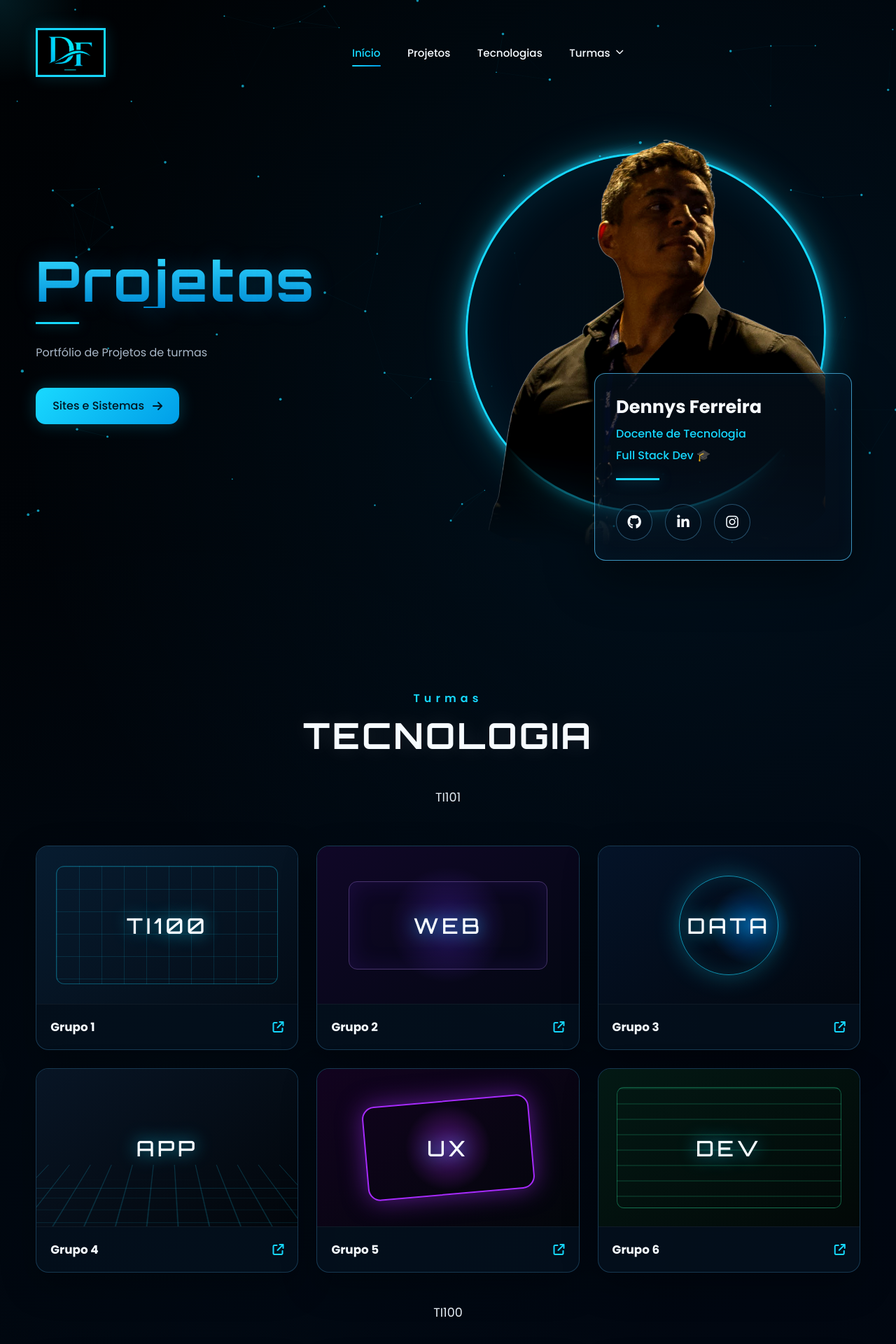
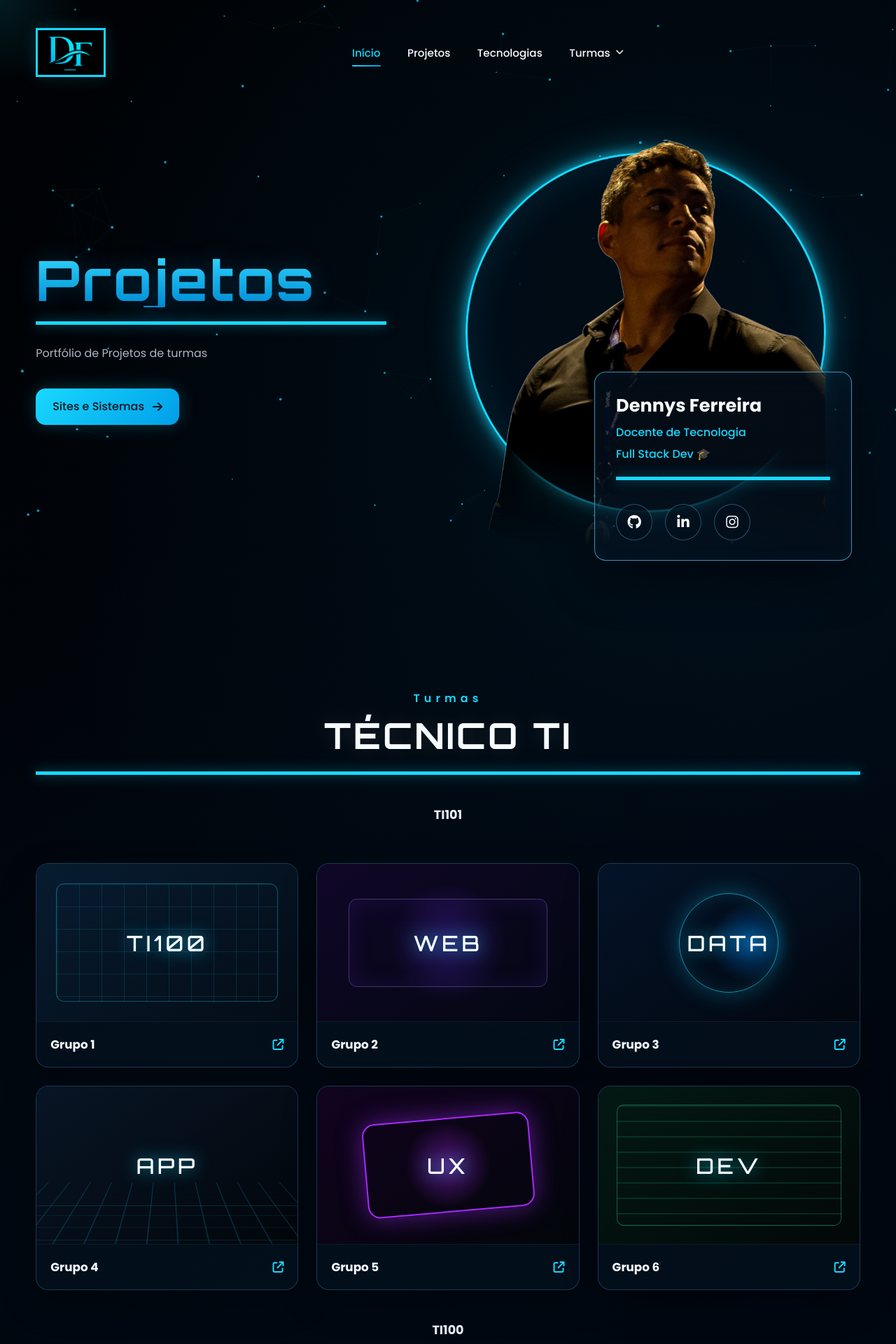
Before and after one commit to DennysWFerreira/dennysferreira, a PHP site: page / in a window 1280 px wide. Shown: the top 1920 px of the page at 70% size. Run offline with PHP 8.4, Linux system fonts and the light colour scheme.

Commit message:
siteV2.9
Links e configurações TI100

```diff
--- a/css/style.css
+++ b/css/style.css
@@ -459,11 +459,11 @@ img {
   letter-spacing: 0.18em;
 }
 
-.short-line,
+.long-line,
 .bio-line {
   display: block;
-  width: 62px;
-  height: 3px;
+  width: 100%;
+  height: 5px;
   margin-top: 20px;
   background: var(--cyan);
   box-shadow: 0 0 18px rgba(22, 216, 255, 0.5);
@@ -718,6 +718,7 @@ img {
   display: grid;
   place-items: center;
   isolation: isolate;
+  text-align: center;
 }
 
 .project-visual span {
@@ -1016,8 +1017,12 @@ footer {
     margin-inline: auto;
   }
 
-  .short-line {
+  .long-line {
     margin-inline: auto;
+  }
+  .long-line {
+    margin-inline: auto;
+
   }
 
   .hero-actions,
--- a/index.html
+++ b/index.html
@@ -59,7 +59,7 @@
                     <strong>Projetos</strong>
 
                 </h1>
-                <span class="short-line"></span>
+                <span class="long-line"></span>
                 <p class="summary">
                     Portfólio de Projetos de turmas
                 </p>
@@ -104,11 +104,13 @@
         <section class="projects section-shell" id="projetos">
             <div class="section-heading reveal">
                 <p>Turmas</p>
-                <h2>TECNOLOGIA</h2>
+                <h2>TÉCNICO TI</h2>
             </div>
 
+            <span class="long-line"></span>
             <div class="project-tabs reveal" role="tablist" aria-label="Turmas">
-                <button class="tab-button" type="button" id="turmaTi101" data-target="ti101">TI101</button>
+                <button class="tab-button" type="button" id="turmaTi101" data-target="ti101">
+                    <strong>TI101</strong></button>
             </div>
 
             <div id="ti100">
@@ -152,55 +154,52 @@
                 </div>
             </div>
 
+
             <div class="project-tabs reveal" role="tablist" aria-label="Turmas">
-                <button class="tab-button" type="button" id="turmaTi100" data-target="ti100">TI100</button>
+                <button class="tab-button" type="button" id="turmaTi100" data-target="ti100"><strong>TI100</strong></button>
             </div>
             <div id="ti101">
                 <div class="project-grid">
-                    <a class="project-card reveal" href="https://www.google.com" target="_blank"
+                    <a class="project-card reveal" href="https://www.dennysferreira.com.br/ti100/desc/" target="_blank"
                         rel="noopener noreferrer">
-                        <div class="project-visual visual-neon"><span>TI101</span></div>
-                        <div class="project-info"><strong>Grupo 1</strong><i
+                        <div class="project-visual visual-code"><span>Agência <br>DESC</span></div>
+                        <div class="project-info"><strong>TI100</strong><i
                                 class="fa-solid fa-arrow-up-right-from-square"></i></div>
                     </a>
-                    <a class="project-card reveal" href="https://www.google.com" target="_blank"
+                    <a class="project-card reveal" href="https://www.dennysferreira.com.br/ti100/aroma811/" target="_blank"
                         rel="noopener noreferrer">
-                        <div class="project-visual visual-terminal"><span>PHP</span></div>
-                        <div class="project-info"><strong>Grupo 2</strong><i
+                        <div class="project-visual visual-code"><span>Aroma 811</span></div>
+                        <div class="project-info"><strong>Gabriel N. - Liliane F. - Naylla L.</strong><i
                                 class="fa-solid fa-arrow-up-right-from-square"></i></div>
                     </a>
-                    <a class="project-card reveal" href="https://www.google.com" target="_blank"
+                    <a class="project-card reveal" href="https://www.dennysferreira.com.br/ti100/artimola/projeto.html" target="_blank"
                         rel="noopener noreferrer">
-                        <div class="project-visual visual-dashboard"><span>SQL</span></div>
-                        <div class="project-info"><strong>Grupo 3</strong><i
+                        <div class="project-visual visual-code"><span>Artímola</span></div>
+                        <div class="project-info"><strong>Bruno M. - Jacky M. - Murilo M. </strong><i
                                 class="fa-solid fa-arrow-up-right-from-square"></i></div>
                     </a>
-                    <a class="project-card reveal" href="https://www.google.com" target="_blank"
+                    <a class="project-card reveal" href="https://www.dennysferreira.com.br/ti100/jumbox/projeto/" target="_blank"
                         rel="noopener noreferrer">
-                        <div class="project-visual visual-globe"><span>API</span></div>
-                        <div class="project-info"><strong>Grupo 4</strong><i
+                        <div class="project-visual visual-code"><span>Jumbox</span></div>
+                        <div class="project-info"><strong>Felipe S. - Gabriel B. - Matheus S.</strong><i
                                 class="fa-solid fa-arrow-up-right-from-square"></i></div>
                     </a>
-                    <a class="project-card reveal" href="https://www.google.com" target="_blank"
+                    <a class="project-card reveal" href="https://www.dennysferreira.com.br/ti100/oficinahd/" target="_blank"
                         rel="noopener noreferrer">
-                        <div class="project-visual visual-code"><span>JS</span></div>
-                        <div class="project-info"><strong>Grupo 5</strong><i
-                                class="fa-solid fa-arrow-up-right-from-square"></i></div>
-                    </a>
-                    <a class="project-card reveal" href="https://www.google.com" target="_blank"
-                        rel="noopener noreferrer">
-                        <div class="project-visual visual-grid"><span>UI</span></div>
-                        <div class="project-info"><strong>Grupo 6</strong><i
+                        <div class="project-visual visual-code"><span>Oficina HD</span></div>
+                        <div class="project-info"><strong>Enzo P. - Pedro L. - Raphael A.</strong><i
                                 class="fa-solid fa-arrow-up-right-from-square"></i></div>
                     </a>
                 </div>
             </div>
         </section>
 
+
         <section class="tech section-shell" id="tecnologias">
             <div class="section-heading reveal">
                 <p>CONHECIMENTOS</p>
                 <h2>TECNOLOGIAS</h2>
+                <span class="long-line"></span>
             </div>
 
             <div class="tech-grid">
@@ -219,7 +218,7 @@
 
         <section class="projects section-shell" id="pessoais">
             <div class="section-heading reveal">
-                <p>------------------------------------------</p>
+                <span class="long-line"></span>
                 <h2>PROJETOS</h2>
             </div>
 
@@ -270,6 +269,16 @@
         </section>
     </main>
 
+    <!-- Estilos de visual para os Cards
+     visual-terminal
+     visual-neon
+     visual-grid
+     visual-globe
+     visual-code
+     visual-dashboard
+     -->
+
+
     <footer>
         <p>© 2026 · Desenvolvido por <strong>Dennys Ferreira</strong></p>
     </footer>
```
